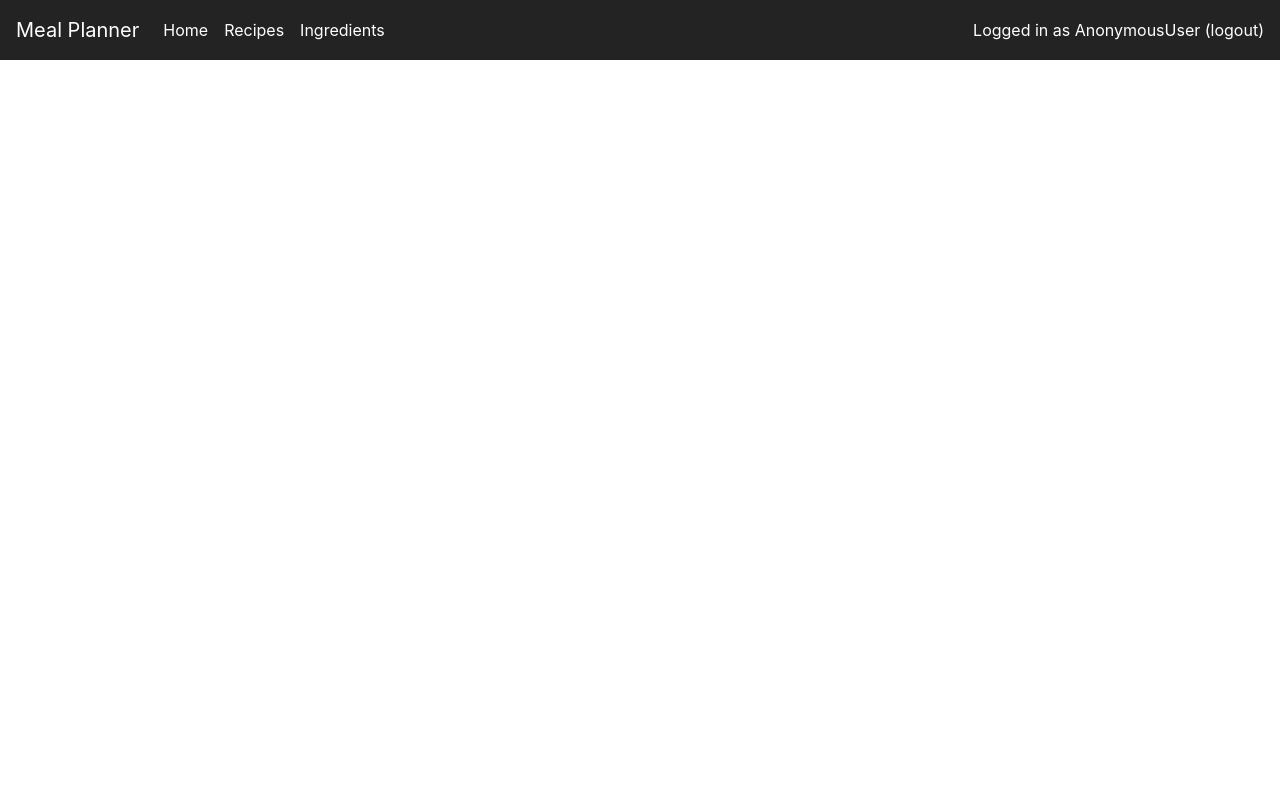
After one commit to khaettig/meals, a Django app: template core/templates/core/with_navbar.html in a window 1280 px wide. The commit adds this page. Run offline with Django 4.2, Linux system fonts and the light colour scheme; the template is opened without the code that fills it, so the values that code supplies are empty; some libraries are stand-ins or nearby versions.

Commit message:
Add basic styling

```diff
--- /dev/null
+++ b/core/static/core/css/root.css
@@ -0,0 +1,35 @@
+:root {
+  --navbar-height: 60px;
+  --color-dark: #232323;
+}
+
+body.no-scroll {
+  height: 100vh;
+}
+
+.navbar {
+  height: var(--navbar-height);
+  background-color: var(--color-dark);
+}
+
+.navbar, .navbar *, .navbar *:hover {
+  color: white;
+}
+
+.login label {
+  height: 100%;
+  margin: 0px 10px 0px 0px;
+}
+
+.login input {
+  width: 100%;
+}
+
+#content {
+  height: calc(100vh - var(--navbar-height));
+  display: flex;
+}
+
+.bg-meals-dark {
+  background-color: var(--color-dark);
+}
--- /dev/null
+++ b/core/templates/core/navbar.html
@@ -0,0 +1,22 @@
+<nav class="navbar navbar-expand-lg">
+  <a class="navbar-brand">Meal Planner</a>
+  <button class="navbar-toggler" type="button" data-toggle="collapse" data-target="#navbarSupportedContent" aria-controls="navbarSupportedContent" aria-expanded="false" aria-label="Toggle navigation">
+  <span class="navbar-toggler-icon"></span>
+  </button>
+  <div class="navbar-collapse collapse" id="navbarSupportedContent">
+    <ul class="navbar-nav mr-auto">
+      <li class="nav-item">
+        <a class="nav-link" href="{% url "core:home" %}">Home</a>
+      </li>
+      <li class="nav-item">
+        <a class="nav-link" href="#">Recipes</a>
+      </li>
+      <li class="nav-item">
+        <a class="nav-link" href="#">Ingredients</a>
+      </li>
+    </ul>
+  </div>
+  <span class="navbar-text">
+    Logged in as {{ request.user }} (<a id="logout" href="{% url "core:logout" %}">logout</a>)
+  </span>
+</nav>
--- a/core/templates/core/root.html
+++ b/core/templates/core/root.html
@@ -1,3 +1,5 @@
+{% load static %}
+
 <!doctype html>
 <html lang="en">
 
@@ -5,11 +7,12 @@
   <meta charset="utf-8">
 
   <link rel="stylesheet" href="https://stackpath.bootstrapcdn.com/bootstrap/4.3.1/css/bootstrap.min.css" integrity="sha384-ggOyR0iXCbMQv3Xipma34MD+dH/1fQ784/j6cY/iJTQUOhcWr7x9JvoRxT2MZw1T" crossorigin="anonymous">
+  <link href={% static "core/css/root.css" %} rel="stylesheet" />
 
   <title>{% block title %}{% endblock %}</title>
 </head>
 
-<body>
+<body {% block body-tags %}{% endblock %}>
 {% block body %}
 {% endblock %}
 
--- /dev/null
+++ b/core/templates/core/with_navbar.html
@@ -0,0 +1,8 @@
+{% extends "core/root.html" %}
+
+{% block body %}
+{% include "core/navbar.html" %}
+<div id="content">
+  {% block content %}{% endblock %}
+</div>
+{% endblock %}
```
Also changed, not shown: core/templates/core/home.html (+2 -5 lines), core/templates/core/login.html (+21 -6 lines), tests/functional/pages/page.py (+7 -0 lines), tests/functional/test_authentication.py (+1 -1 lines), tests/functional/utils/functional_test.py (+2 -2 lines), 1 other file.
